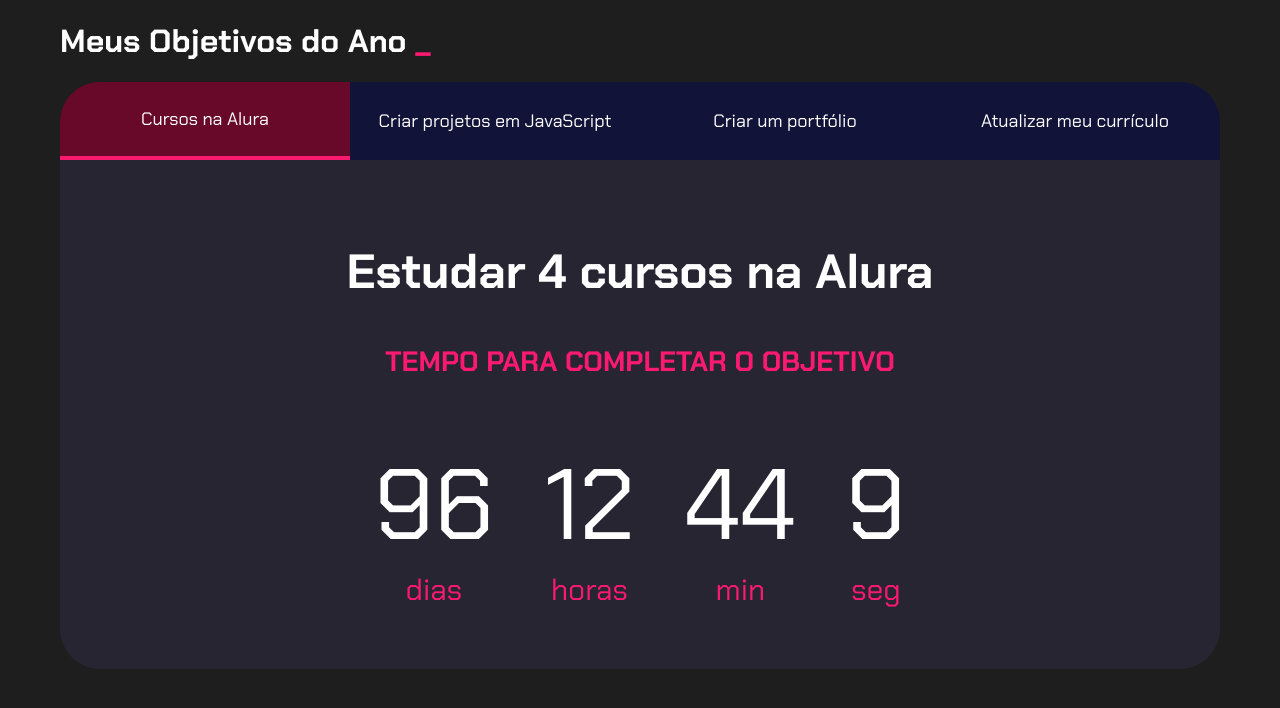
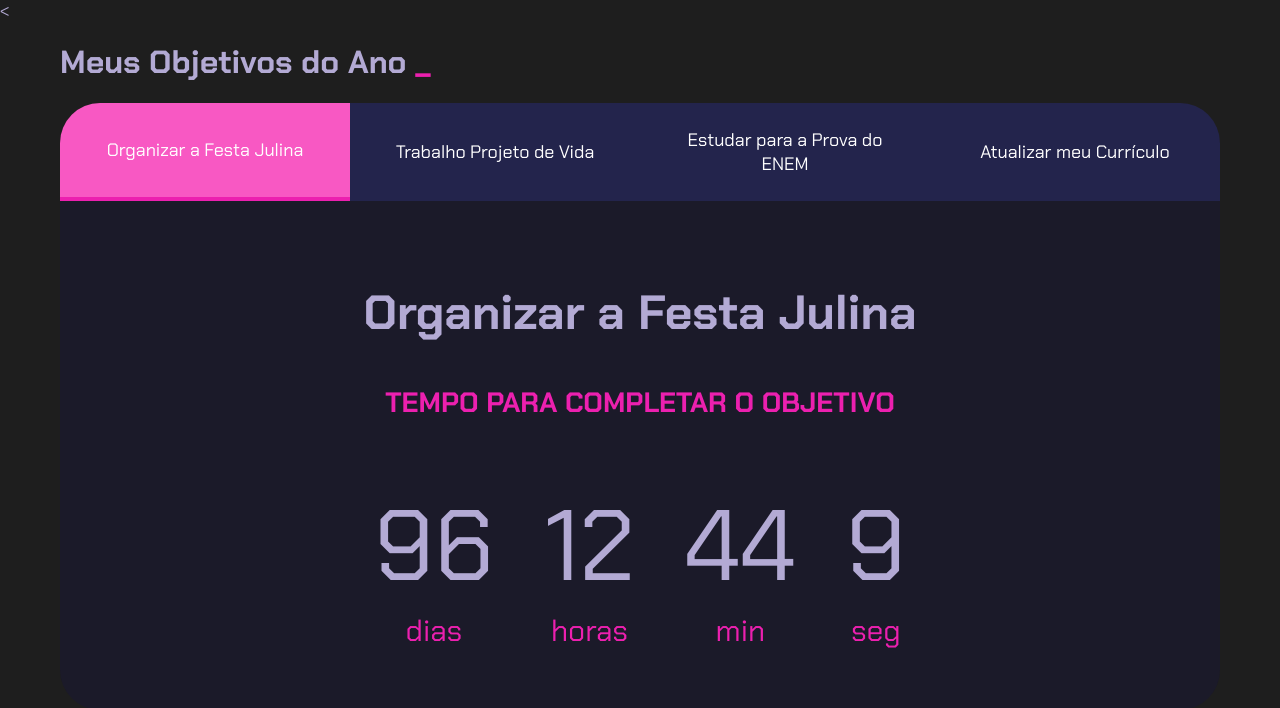
Before and after one commit to Isa-2711/projeto-de-vida, a plain HTML site: page projeto de vida Isa/index.html in a window 1280 px wide. Drawn offline with Linux system fonts and the light colour scheme.

Commit message:
Add files via upload

```diff
--- a/projeto de vida Isa/index.html
+++ b/projeto de vida Isa/index.html
@@ -1,4 +1,4 @@
-<!DOCTYPE html>
+<<!DOCTYPE html>
 <html lang="pt-BR">
 <head>
   <meta charset="UTF-8">
@@ -18,10 +18,10 @@
   <div class="conteudo">
 
     <div class="botoes">
-      <button class="botao ativo">Cursos na Alura</button>
-      <button class="botao">Criar projetos em JavaScript</button>
-      <button class="botao">Criar um portfólio</button>
-      <button class="botao">Atualizar meu currículo</button>
+      <button class="botao ativo">Organizar a Festa Julina</button>
+      <button class="botao">Trabalho Projeto de Vida</button>
+      <button class="botao">Estudar para a Prova do ENEM</button>
+      <button class="botao">Atualizar meu Currículo</button>
     </div>
 
     <div class="abas-textos">
@@ -29,7 +29,7 @@
       <!-- ABA 1 -->
       <div class="aba-conteudo ativo">
         <h3 class="aba-conteudo-titulo-principal">
-          Estudar 4 cursos na Alura
+          Organizar a Festa Julina
         </h3>
 
         <h4 class="aba-conteudo-titulo-secundario">
@@ -62,7 +62,7 @@
       <!-- ABA 2 -->
       <div class="aba-conteudo">
         <h3 class="aba-conteudo-titulo-principal">
-          Criar 5 projetos em JavaScript
+          Trabalho Projeto de Vida
         </h3>
 
         <h4 class="aba-conteudo-titulo-secundario">
@@ -95,7 +95,7 @@
       <!-- ABA 3 -->
       <div class="aba-conteudo">
         <h3 class="aba-conteudo-titulo-principal">
-          Criar um portfólio com os meus 3 melhores projetos
+          Estudar para a Prova do ENEM
         </h3>
 
         <h4 class="aba-conteudo-titulo-secundario">
@@ -128,7 +128,7 @@
       <!-- ABA 4 -->
       <div class="aba-conteudo">
         <h3 class="aba-conteudo-titulo-principal">
-          Atualizar meu currículo com os certificados da Alura
+          Atualizar meu Currículo com os Certificados do CCAA
         </h3>
 
         <h4 class="aba-conteudo-titulo-secundario">
@@ -165,5 +165,6 @@
 </section>
 
 <script src="main.js"></script>
+
 </body>
 </html>
--- a/projeto de vida Isa/main.js
+++ b/projeto de vida Isa/main.js
@@ -1,20 +1,19 @@
+// Seleção dos elementos do DOM
 const botoes = document.querySelectorAll(".botao");
 const abas = document.querySelectorAll(".aba-conteudo");
 
+// Lógica de alternância das abas
 botoes.forEach((botao, indice) => {
-
   botao.addEventListener("click", () => {
-
     botoes.forEach(b => b.classList.remove("ativo"));
     abas.forEach(a => a.classList.remove("ativo"));
 
     botao.classList.add("ativo");
     abas[indice].classList.add("ativo");
-
   });
-
 });
 
+// Definição das datas finais de cada objetivo (Ano de 2026)
 const tempos = [
   new Date("2026-10-05T00:00:00"),
   new Date("2026-08-05T00:00:00"),
@@ -22,47 +21,40 @@
   new Date("2026-07-25T00:00:00")
 ];
 
-function atualizarContador(indice, dataFinal){
-
+// Função que calcula o tempo restante e atualiza o HTML
+function atualizarContador(indice, dataFinal) {
   const agora = new Date();
   const diferenca = dataFinal - agora;
 
-  if(diferenca <= 0){
+  // Se o tempo já acabou, zera o cronômetro e encerra a função
+  if (diferenca <= 0) {
+    document.getElementById(`dias${indice}`).textContent = 0;
+    document.getElementById(`horas${indice}`).textContent = 0;
+    document.getElementById(`minutos${indice}`).textContent = 0;
+    document.getElementById(`segundos${indice}`).textContent = 0;
     return;
   }
 
-  const dias = Math.floor(
-    diferenca / (1000 * 60 * 60 * 24)
-  );
+  // Cálculos matemáticos para converter milissegundos em dias, horas, minutos e segundos
+  const dias = Math.floor(diferenca / (1000 * 60 * 60 * 24));
+  const horas = Math.floor((diferenca % (1000 * 60 * 60 * 24)) / (1000 * 60 * 60));
+  const minutos = Math.floor((diferenca % (1000 * 60 * 60)) / (1000 * 60));
+  const segundos = Math.floor((diferenca % (1000 * 60)) / 1000);
 
-  const horas = Math.floor(
-    (diferenca % (1000 * 60 * 60 * 24))
-    / (1000 * 60 * 60)
-  );
-
-  const minutos = Math.floor(
-    (diferenca % (1000 * 60 * 60))
-    / (1000 * 60)
-  );
-
-  const segundos = Math.floor(
-    (diferenca % (1000 * 60))
-    / 1000
-  );
-
+  // Inserção dos valores calculados nas respectivas abas do HTML
   document.getElementById(`dias${indice}`).textContent = dias;
   document.getElementById(`horas${indice}`).textContent = horas;
   document.getElementById(`minutos${indice}`).textContent = minutos;
   document.getElementById(`segundos${indice}`).textContent = segundos;
 }
 
-function atualizarCronometros(){
-
-  tempos.forEach((tempo, indice)=>{
+// Função que percorre todos os tempos cadastrados
+function atualizarCronometros() {
+  tempos.forEach((tempo, indice) => {
     atualizarContador(indice, tempo);
   });
-
 }
 
+// Executa a função imediatamente ao carregar a página e depois a cada 1 segundo
 atualizarCronometros();
 setInterval(atualizarCronometros, 1000);
--- a/projeto de vida Isa/style.css
+++ b/projeto de vida Isa/style.css
@@ -2,11 +2,11 @@
 
 :root {
   --cor-de-fundo: #1e1e1e;
-  --verde: #fc1970;
-  --branco: #ffffff;
-  --botao-ativo: #680929;
-  --botao-inativo: rgba(7, 8, 85, 0.5);
-  --texto-fundo: rgba(58,55,94,.3);
+  --verde: #ec20af;
+  --branco: #b3aad4;
+  --botao-ativo: #f858c3;
+  --botao-inativo: rgba(41, 42, 122, 0.5);
+  --texto-fundo: rgba(21, 17, 68, 0.3);
 }
 
 *{
```
